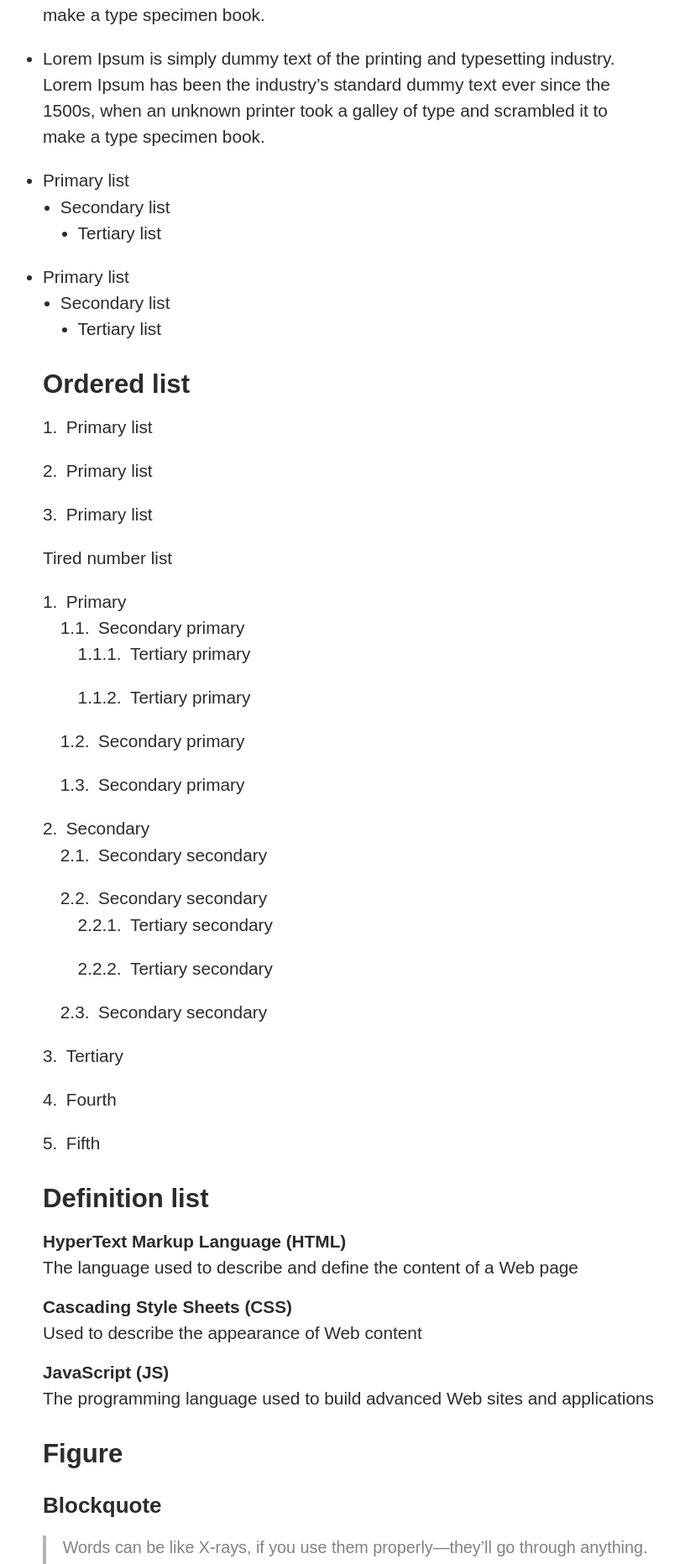
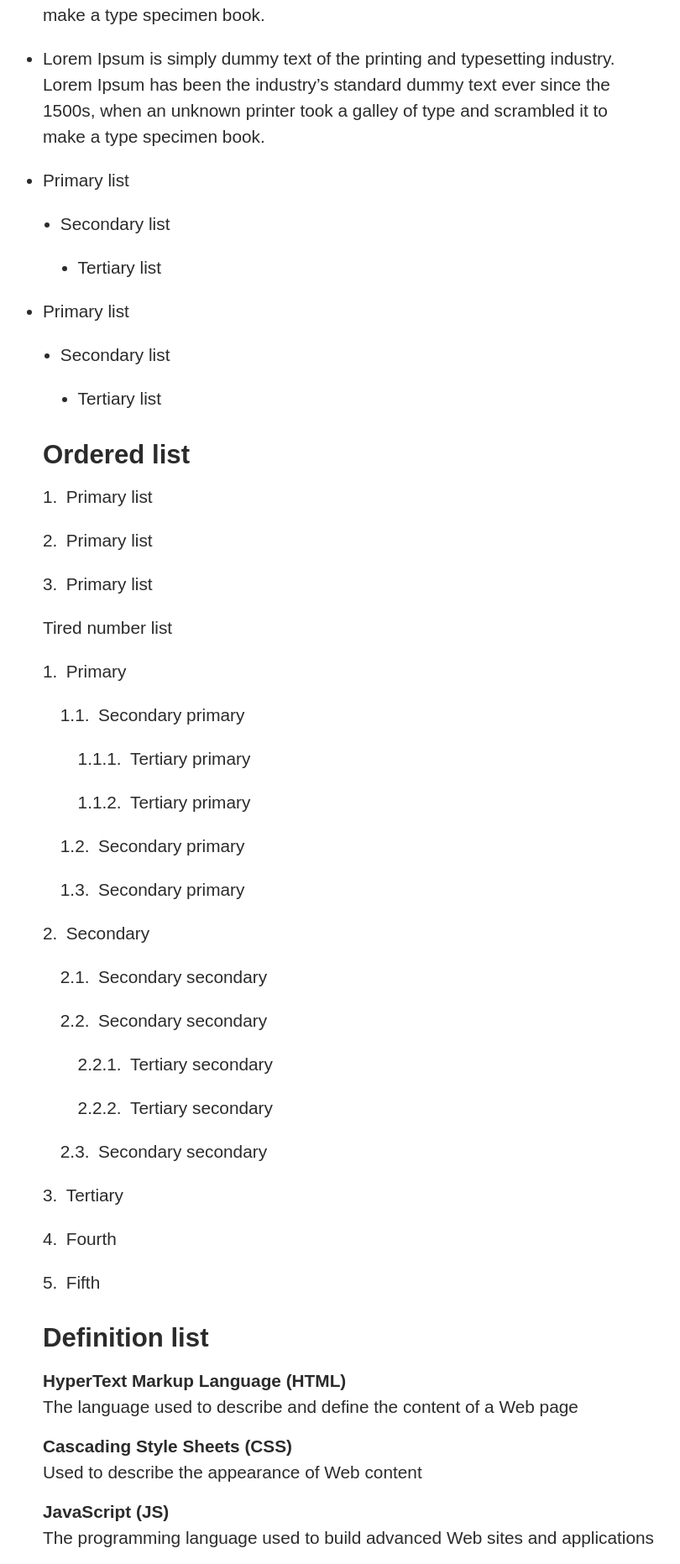
Before and after one commit to aflim/fleuron, a Jekyll site: the page built from styleguide.md, in a window 1280 px wide. Shown: the part 2119-3982 px from the top of the page at 84% size, without its empty margins (225-1035 px from the left). Built offline with Jekyll 4.4.1, drawn with Linux system fonts in a browser that asks for light colours.

Commit message:
Update _typography.scss

```diff
--- a/_sass/_typography.scss
+++ b/_sass/_typography.scss
@@ -45,6 +45,7 @@ ol {
   ul,
   ol {
     margin-inline-start: var(--spacer-base);
+    margin-block-start: var(--spacer-base);
   }
 
   li {
```
